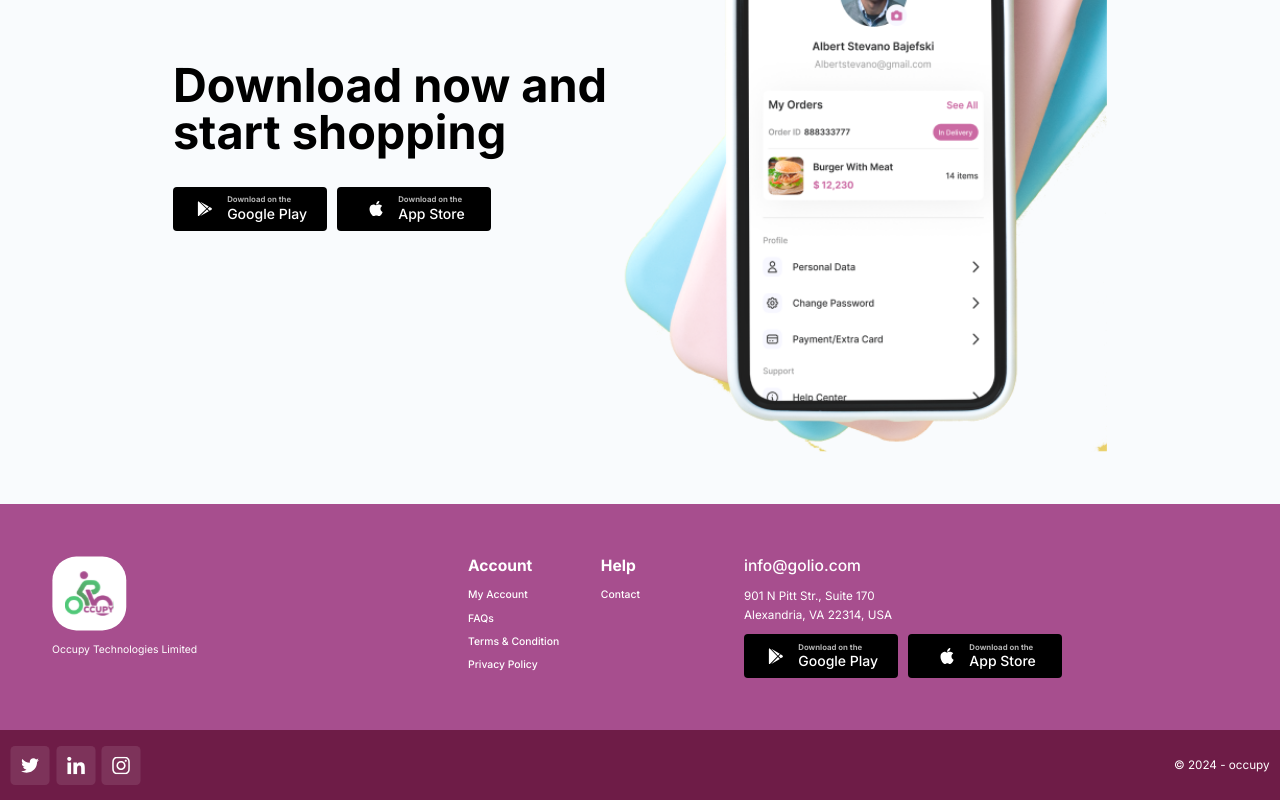
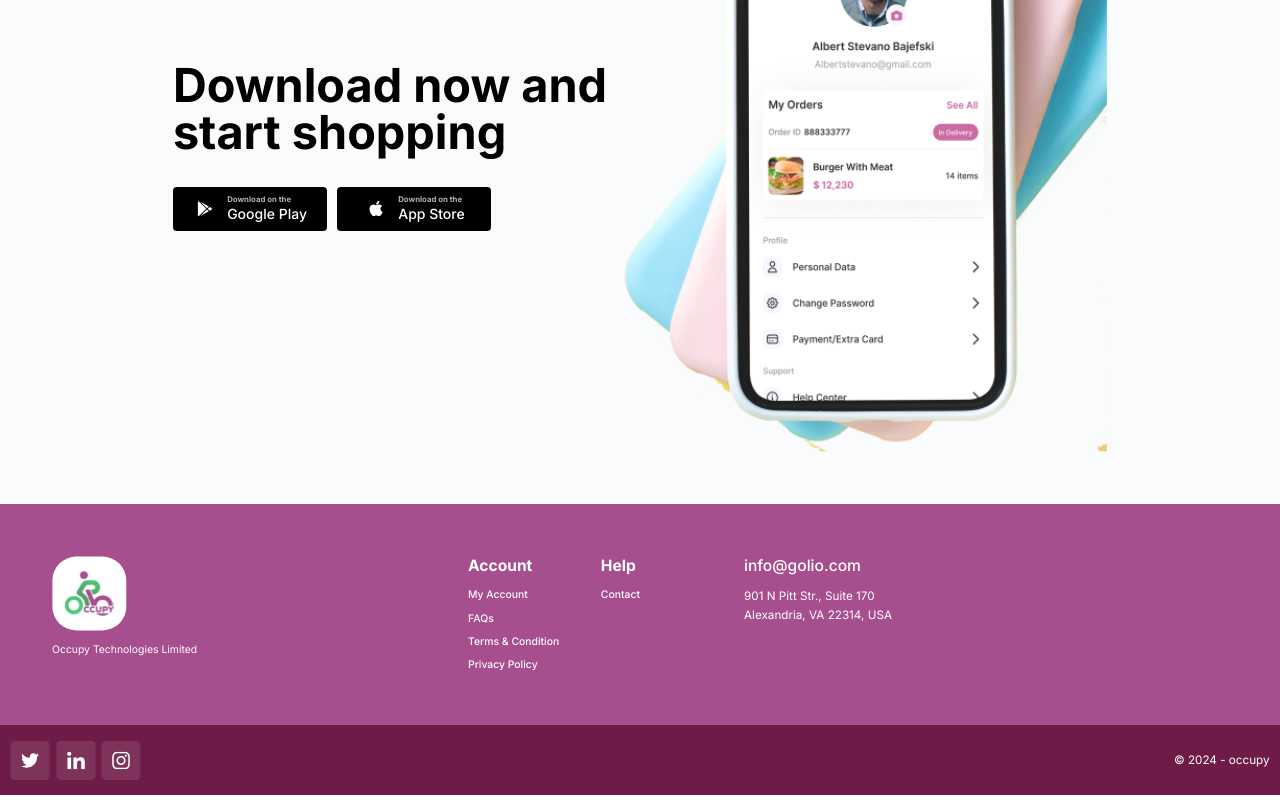
Before and after one commit to Ocuppy/occupyWeb, a Next.js app: page / in a window 1280 px wide. Shown: the part 3453-4253 px from the top of the page. Built offline with nearby package versions, Linux system fonts and the light colour scheme.

Commit message:
Comment out download buttons in Footer component for future use

```diff
--- a/src/components/website-layout/Footer.tsx
+++ b/src/components/website-layout/Footer.tsx
@@ -45,7 +45,7 @@ const Footer = () => {
               901 N Pitt Str., Suite 170 <br />
               Alexandria, VA 22314, USA
             </p>
-            <div className="grid grid-cols-2 gap-4">
+            {/* <div className="grid grid-cols-2 gap-4">
               <DownloadBtn
                 name={"Google Play"}
                 title={"Download on the"}
@@ -58,7 +58,7 @@ const Footer = () => {
                 href={""}
                 icon={"/icons/apple.svg"}
               />
-            </div>
+            </div> */}
           </section>
         </div>
 
```
